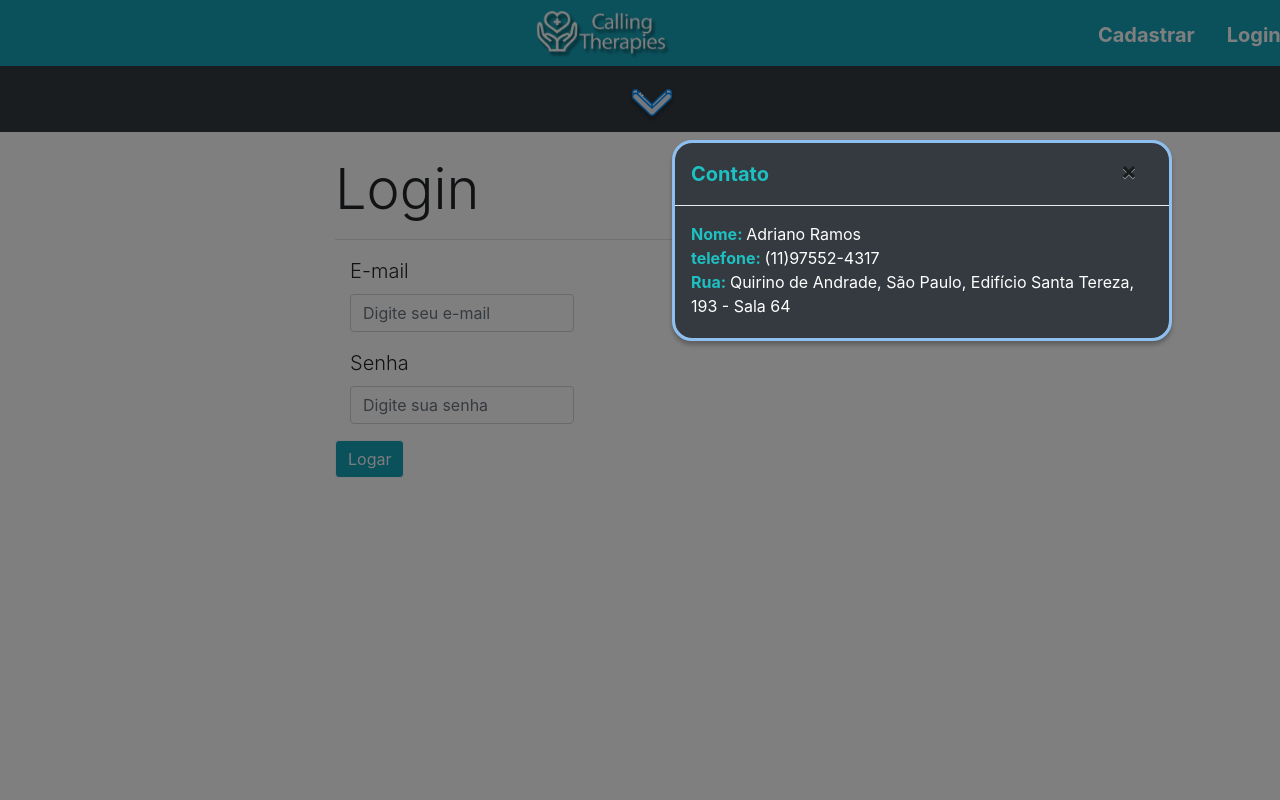
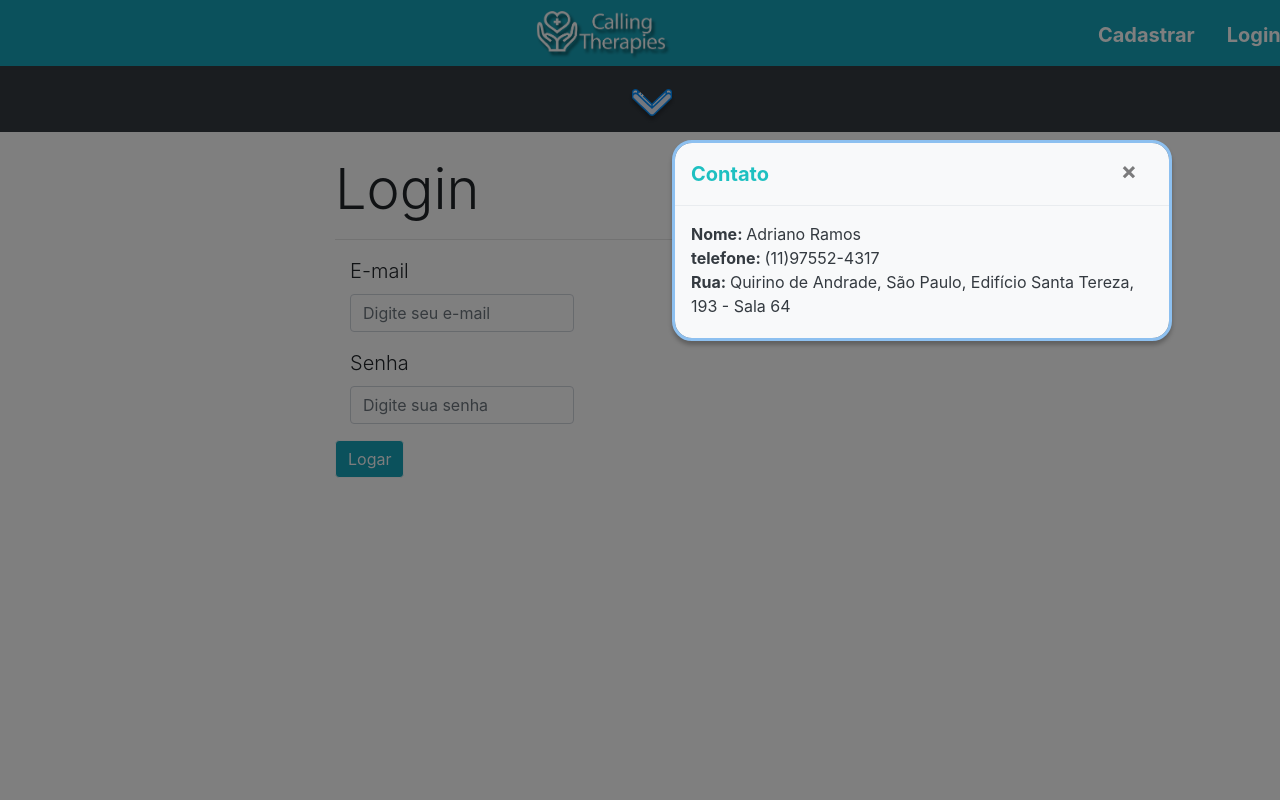
Before and after one commit to terrotar/OPE, a Flask app: page /login in a window 1280 px wide, after a click on "Contato". Run offline with Flask 2, Linux system fonts and the light colour scheme; some libraries are stand-ins or nearby versions.

Commit message:
Definido as cores fixas padrões dos modals para funcionalidades da rota de perfil e footer.

```diff
--- a/app/templates/base.html
+++ b/app/templates/base.html
@@ -130,20 +130,20 @@
 
             <div class="modal fade" id="Contact" tabindex="-1" role="dialog" aria-hidden="true">
               <div class="modal-dialog modal-dialog-centered" role="document">
-                <div class="modal-content bg-dark" style="left: 42rem; bottom: 10rem;">
+                <div class="modal-content bg-light" style="left: 42rem; bottom: 10rem;">
                   <div class="modal-header">
                     <h5 class="modal-title"><strong>Contato</strong></h5>
                     <button type="button" class="close" data-dismiss="modal" aria-label="Close">
                       <span aria-hidden="true">&times;</span>
                     </button>
                   </div>
-                  <div class="modal-body text-white">
+                  <div class="modal-body text-dark">
                     <p>
-                      <strong style="color: #1ec0c1">Nome: </strong>Adriano Ramos
+                      <strong>Nome: </strong>Adriano Ramos
                       <br>
-                      <strong style="color: #1ec0c1">telefone: </strong>(11)97552-4317
+                      <strong>telefone: </strong>(11)97552-4317
                       <br>
-                      <strong style="color: #1ec0c1">Rua: </strong>Quirino de Andrade, São Paulo, Edifício Santa Tereza, 193 - Sala 64
+                      <strong>Rua: </strong>Quirino de Andrade, São Paulo, Edifício Santa Tereza, 193 - Sala 64
 
                      </p>
                   </div>
@@ -164,7 +164,7 @@
               <div class="modal-dialog modal-dialog-centered" role="document">
                 <div class="modal-content bg-light" style="left: 42rem; bottom: 10rem;">
                   <div class="modal-header">
-                    <h5 class="modal-title text-dark"><strong>Horários</strong></h5>
+                    <h5 class="modal-title" style="color: #1ec0c1"><strong>Horários</strong></h5>
                     <button type="button" class="close" data-dismiss="modal" aria-label="Close">
                       <span aria-hidden="true">&times;</span>
                     </button>
--- a/app/templates/login/login.html
+++ b/app/templates/login/login.html
@@ -35,7 +35,7 @@
                   <div class="modal-dialog modal-dialog-centered" role="document">
                     <div class="modal-content bg-light" style="left: 42rem; bottom: 10rem;">
                       <div class="modal-header">
-                        <h5 class="modal-title text-dark"><strong>Alterar Senha</strong></h5>
+                        <h5 class="modal-title" style="color: #1ec0c1;"><strong>Alterar Senha</strong></h5>
                         <button type="button" class="close" data-dismiss="modal" aria-label="Close">
                           <span aria-hidden="true">&times;</span>
                         </button>
@@ -75,7 +75,7 @@
           <div class="modal-dialog modal-dialog-centered" role="document">
             <div class="modal-content bg-light" style="left: 42rem; bottom: 10rem;">
               <div class="modal-header">
-                <h5 class="modal-title text-dark"><strong>Alterar Dados</strong></h5>
+                <h5 class="modal-title" style="color: #1ec0c1;"><strong>Alterar Dados</strong></h5>
                 <button type="button" class="close" data-dismiss="modal" aria-label="Close">
                   <span aria-hidden="true">&times;</span>
                 </button>
@@ -150,7 +150,7 @@
           <div class="modal-dialog modal-dialog-centered" role="document">
             <div class="modal-content bg-light" style="left: 42rem; bottom: 10rem;">
               <div class="modal-header">
-                <h5 class="modal-title text-dark"><strong>Deletar Conta</strong></h5>
+                <h5 class="modal-title" style="color: #1ec0c1;"><strong>Deletar Conta</strong></h5>
                 <button type="button" class="close" data-dismiss="modal" aria-label="Close">
                   <span aria-hidden="true">&times;</span>
                 </button>
```
